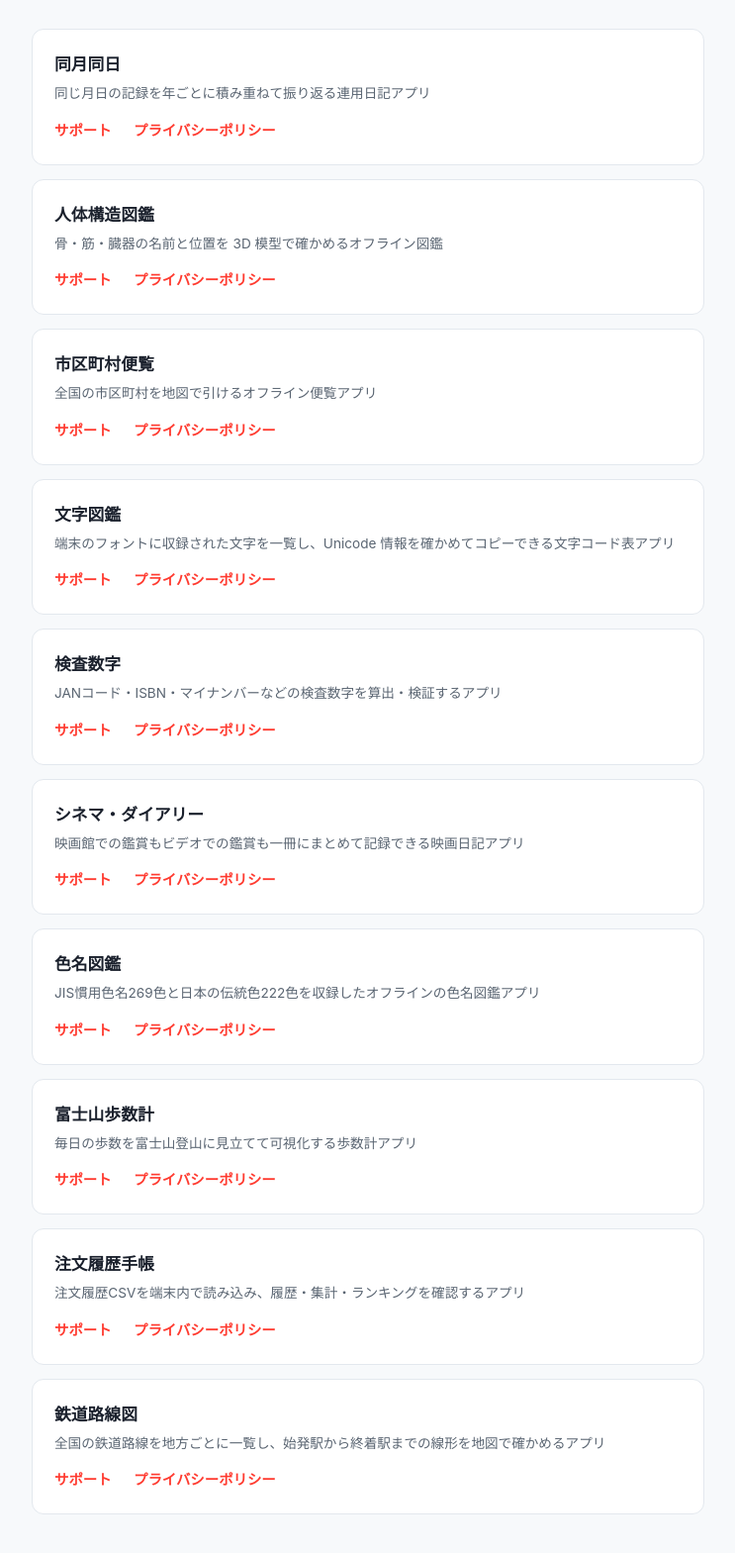
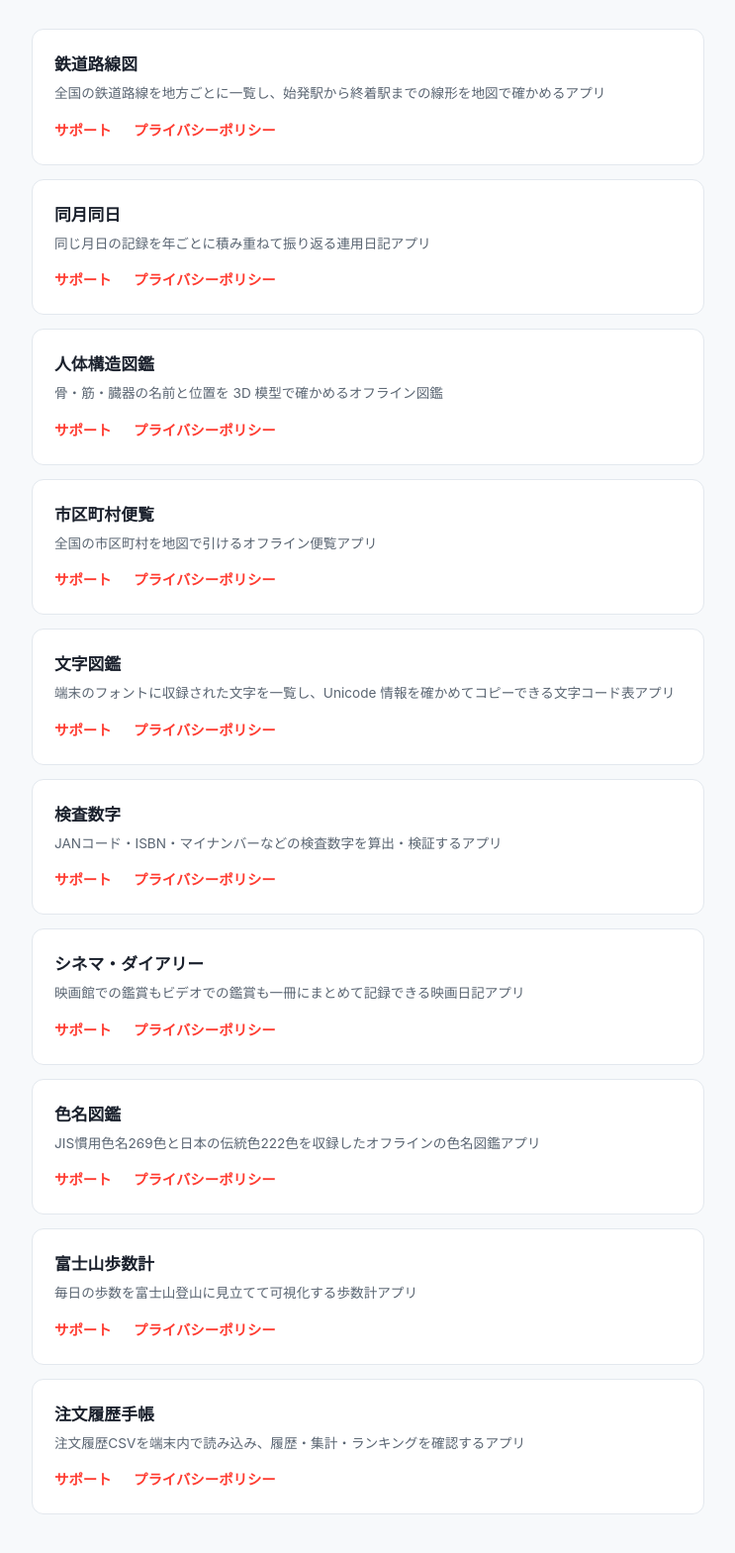
Before and after one commit to app04460-tech/app04460-tech.github.io, a plain HTML site: page index.html in a window 1280 px wide. Shown: the part 139-1708 px from the top of the page at 99% size, without its empty margins (268-1011 px from the left). Drawn offline with Linux system fonts and the light colour scheme.

Commit message:
index: move 鉄道路線図 to the top; privacy: update date to 2026-11-15
Co-Authored-By: Claude Opus 5.5 (1M context) <noreply@anthropic.com>

```diff
--- a/index.html
+++ b/index.html
@@ -33,6 +33,13 @@
     <h1>アプリサポート</h1>
     <p>公開中のiOSアプリのサポート・プライバシーポリシー一覧です。</p>
   </header>
+
+  <div class="app">
+    <h2>鉄道路線図</h2>
+    <p>全国の鉄道路線を地方ごとに一覧し、始発駅から終着駅までの線形を地図で確かめるアプリ</p>
+    <a href="RailwayLinesAcrossJapan/support.html">サポート</a>
+    <a href="RailwayLinesAcrossJapan/privacy.html">プライバシーポリシー</a>
+  </div>
 
   <div class="app">
     <h2>同月同日</h2>
@@ -96,13 +103,6 @@
     <a href="ShoppingHistoryDashboard/support.html">サポート</a>
     <a href="ShoppingHistoryDashboard/privacy.html">プライバシーポリシー</a>
   </div>
-
-  <div class="app">
-    <h2>鉄道路線図</h2>
-    <p>全国の鉄道路線を地方ごとに一覧し、始発駅から終着駅までの線形を地図で確かめるアプリ</p>
-    <a href="RailwayLinesAcrossJapan/support.html">サポート</a>
-    <a href="RailwayLinesAcrossJapan/privacy.html">プライバシーポリシー</a>
-  </div>
   <!-- 新しいアプリを追加するときは、上の .app ブロックをコピーして
        フォルダ名(プロジェクト名)とアプリ名を書き換えるだけです。
        並び順は配信日の新しいものが上。配信日未定のものは末尾。
```
Also changed, not shown: RailwayLinesAcrossJapan/privacy.html (+1 -1 lines).
